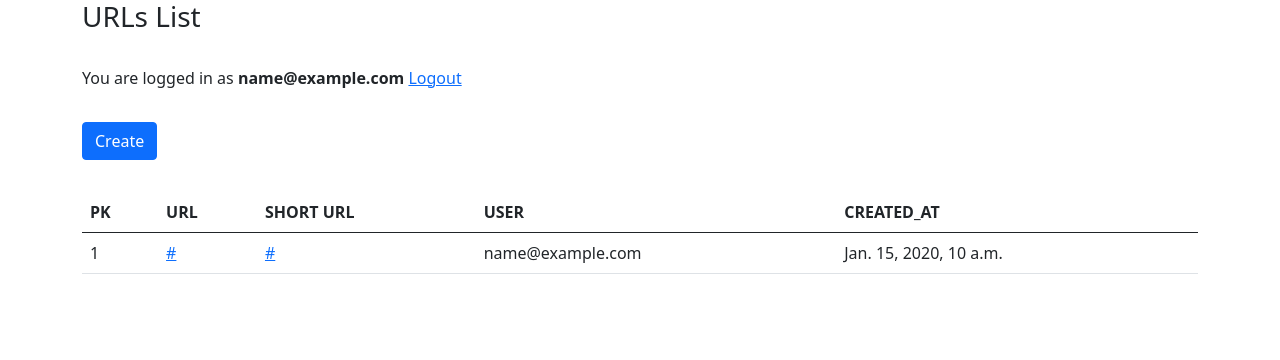
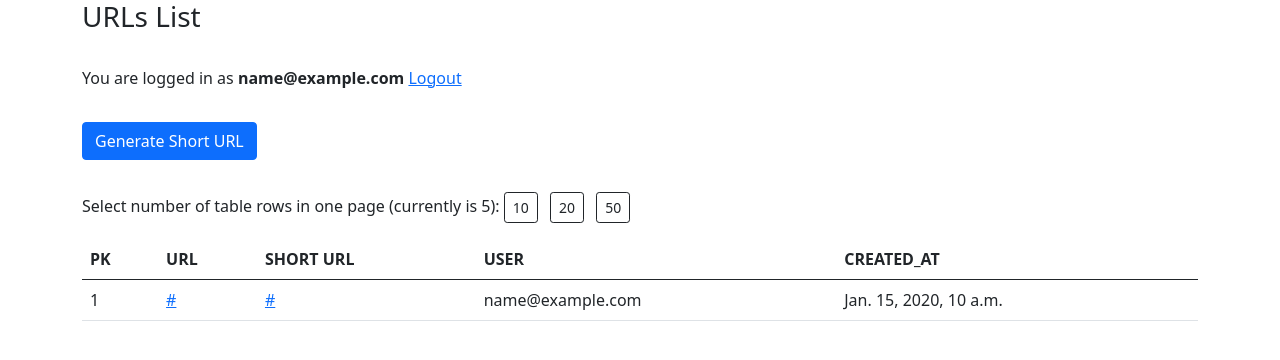
Before and after one commit to EhsanSkh/Django-URL-Shortening, a Django app: page / in a window 1280 px wide. Shown: the top 360 px of the page. Run offline with Django 4.2, Linux system fonts and the light colour scheme; a user stored in the database is signed in; tables that the repository leaves empty hold one stand-in row (values such as "Sample post").

Commit message:
Add ability to set the number of URLs displayed per page

```diff
--- a/src/config/settings.py
+++ b/src/config/settings.py
@@ -133,4 +133,9 @@ AUTH_USER_MODEL = "users.User"
 LOGIN_URL = reverse_lazy("users:login")
 LOGIN_REDIRECT_URL = reverse_lazy("shortener:list")
 
+# Domain for short urls
 DOMAIN = config("DOMAIN")
+
+# Pagination settings
+PAGINATE_BY = 5
+PAGINATE_PER_PAGE_MAX = 50
--- a/src/shortener/views.py
+++ b/src/shortener/views.py
@@ -1,3 +1,5 @@
+from django.conf import settings
+from django.contrib import messages
 from django.contrib.auth.mixins import LoginRequiredMixin
 from django.shortcuts import get_object_or_404
 from django.urls import reverse_lazy
@@ -11,7 +13,29 @@ class URLShortenerListView(LoginRequiredMixin, generic.ListView):
     template_name = "shortener/list.html"
     model = URL
     context_object_name = "urls"
-    paginate_by = 20
+    paginate_by = settings.PAGINATE_BY
+    per_page_max = settings.PAGINATE_PER_PAGE_MAX
+
+    def get_paginate_by(self, queryset):
+        try:
+            per_page = int(self.request.GET.get("perPage"))
+            if per_page <= self.per_page_max:
+                return per_page
+            else:
+                messages.warning(self.request, f"The maximum number for perPage is {self.per_page_max}.")
+                return self.paginate_by
+        except:
+            return self.paginate_by
+
+    def get_context_data(self, *args, **kwargs):
+        context = super(URLShortenerListView, self).get_context_data(*args, **kwargs)
+        try:
+            per_page = int(self.request.GET.get("perPage"))
+            if per_page <= self.per_page_max:
+                context["per_page"] = str(per_page)
+        except:
+            context["per_page"] = None
+        return context
 
 
 class URLShortenerCreateView(StaffMixin, generic.CreateView):
--- a/src/templates/includes/paginator.html
+++ b/src/templates/includes/paginator.html
@@ -3,13 +3,26 @@
         <ul class="pagination">
 
             {% if page_obj.has_previous %}
+                {% if per_page %}
+                    <li class="page-item">
+                        <a class="page-link" href="?perPage={{ per_page }}&page={{ page_obj.previous_page_number }}">Previous</a>
+                    </li>
+                {% else %}
                     <li class="page-item">
                         <a class="page-link" href="?page={{ page_obj.previous_page_number }}">Previous</a>
                     </li>
+                {% endif %}
 
                 {% if page_obj.number > 2 %}
+                    {% if per_page %}
+                        <li class="page-item">
+                            <a class="page-link" href="?perPage={{ per_page }}&page=1">1</a>
+                        </li>
+                    {% else %}
                         <li class="page-item"><a class="page-link" href="?page=1">1</a></li>
                     {% endif %}
+                {% endif %}
+
                 {% if page_obj.number > 3 and page_obj.paginator.num_pages|add:'-2' > 2 %}
                     <span style="margin: 0 0.5rem;">. . .</span>
                 {% endif %}
@@ -18,23 +31,41 @@
             {% endif %}
 
             {% if page_obj.number == page_obj.paginator.num_pages and page_obj.paginator.num_pages|add:'-2' > 1 %}
+                {% if per_page %}
+                    <li class="page-item">
+                        <a class="page-link"
+                           href="?perPage={{ per_page }}&page={{ page_obj.paginator.num_pages|add:'-2' }}">
+                            {{ page_obj.paginator.num_pages|add:'-2' }}
+                        </a>
+                    </li>
+                {% else %}
                     <li class="page-item">
                         <a class="page-link" href="?page={{ page_obj.paginator.num_pages|add:'-2' }}">
                             {{ page_obj.paginator.num_pages|add:'-2' }}
                         </a>
                     </li>
                 {% endif %}
+            {% endif %}
 
             {% for i in page_obj.paginator.page_range %}
                 {% if page_obj.number == i %}
                     <li class="page-item active"><a class="page-link" href="#">{{ i }}</a></li>
                 {% elif i > page_obj.number|add:'-2' and i < page_obj.number|add:'2' %}
+                    {% if per_page %}
+                        <li class="page-item"><a class="page-link"
+                                                 href="?perPage={{ per_page }}&page={{ i }}">{{ i }}</a></li>
+                    {% else %}
                         <li class="page-item"><a class="page-link" href="?page={{ i }}">{{ i }}</a></li>
+                    {% endif %}
                 {% endif %}
             {% endfor %}
 
             {% if page_obj.number == 1 and page_obj.paginator.num_pages > 3 %}
+                {% if per_page %}
+                    <li class="page-item"><a class="page-link" href="?perPage={{ per_page }}&page=3">3</a></li>
+                {% else %}
                     <li class="page-item"><a class="page-link" href="?page=3">3</a></li>
+                {% endif %}
             {% endif %}
 
             {% if page_obj.has_next %}
@@ -42,16 +73,30 @@
                     <span style="margin: 0 0.5rem;">. . .</span>
                 {% endif %}
                 {% if page_obj.number < page_obj.paginator.num_pages|add:'-1' %}
+                    {% if per_page %}
+                        <li class="page-item">
+                            <a class="page-link"
+                               href="?perPage={{ per_page }}&page={{ page_obj.paginator.num_pages }}">
+                                {{ page_obj.paginator.num_pages }}
+                            </a>
+                        </li>
+                    {% else %}
                         <li class="page-item">
                             <a class="page-link" href="?page={{ page_obj.paginator.num_pages }}">
                                 {{ page_obj.paginator.num_pages }}
                             </a>
                         </li>
                     {% endif %}
+                {% endif %}
+                {% if per_page %}
+                    <li class="page-item"><a class="page-link" href="?perPage={{ per_page }}&page={{ page_obj.next_page_number }}">Next</a></li>
+                {% else %}
                     <li class="page-item"><a class="page-link" href="?page={{ page_obj.next_page_number }}">Next</a></li>
+                {% endif %}
             {% else %}
                 <li class="page-item disabled"><a class="page-link" href="#">Next</a></li>
             {% endif %}
+
         </ul>
     {% endif %}
 </nav>
--- a/src/templates/shortener/list.html
+++ b/src/templates/shortener/list.html
@@ -15,10 +15,20 @@
             <p>You are logged in as <strong>{{ user.email }}</strong> <a href="{% url "users:logout" %}">   Logout</a></p>
         </div>
 
+        <div class="col-md-12 col-sm-12" style="margin-bottom: 2rem;">
+            <a class="btn btn-primary pull-right" href="{% url "shortener:create" %}" role="button">Generate Short URL</a>
+        </div>
+
+        <div class="col-md-12 col-sm-12">
+            <p>
+                Select number of table rows in one page (currently is {{ paginator.per_page }}):
+                <a class="btn btn-sm btn-outline-dark" href="{% url "shortener:list" %}?perPage=10">10</a>
+                <a class="btn btn-sm btn-outline-dark" href="{% url "shortener:list" %}?perPage=20" style="margin: 0 0.5rem;" >20</a>
+                <a class="btn btn-sm btn-outline-dark" href="{% url "shortener:list" %}?perPage=50">50</a>
+            </p>
+        </div>
+
         <div>
-            <div class="col-md-12 col-sm-12" style="margin-bottom: 2rem;">
-                <a class="btn btn-primary pull-right" href="{% url "shortener:create" %}" role="button">Create</a>
-            </div>
             <div class="table-responsive col-md-12 col-sm-12" id="table-container">
                 <table class="table table-hover col-md-12 col-sm-12">
                     <thead>
```
Lines whose indentation alone changed are shown as unchanged.
